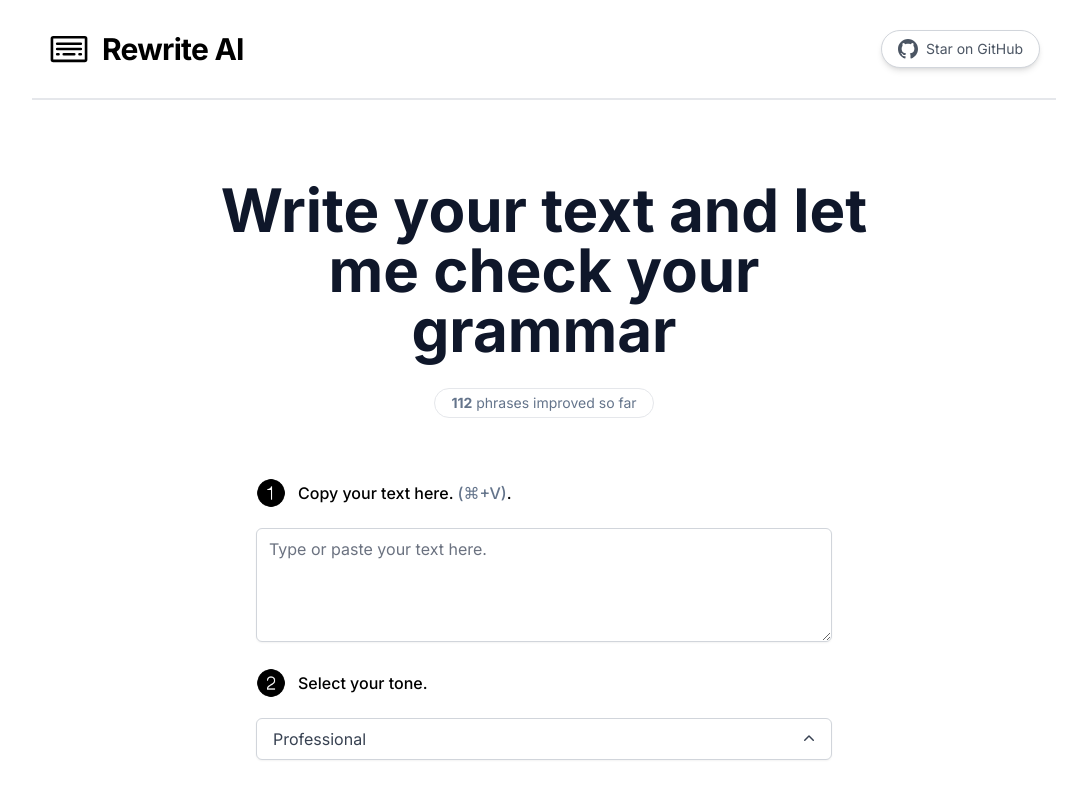
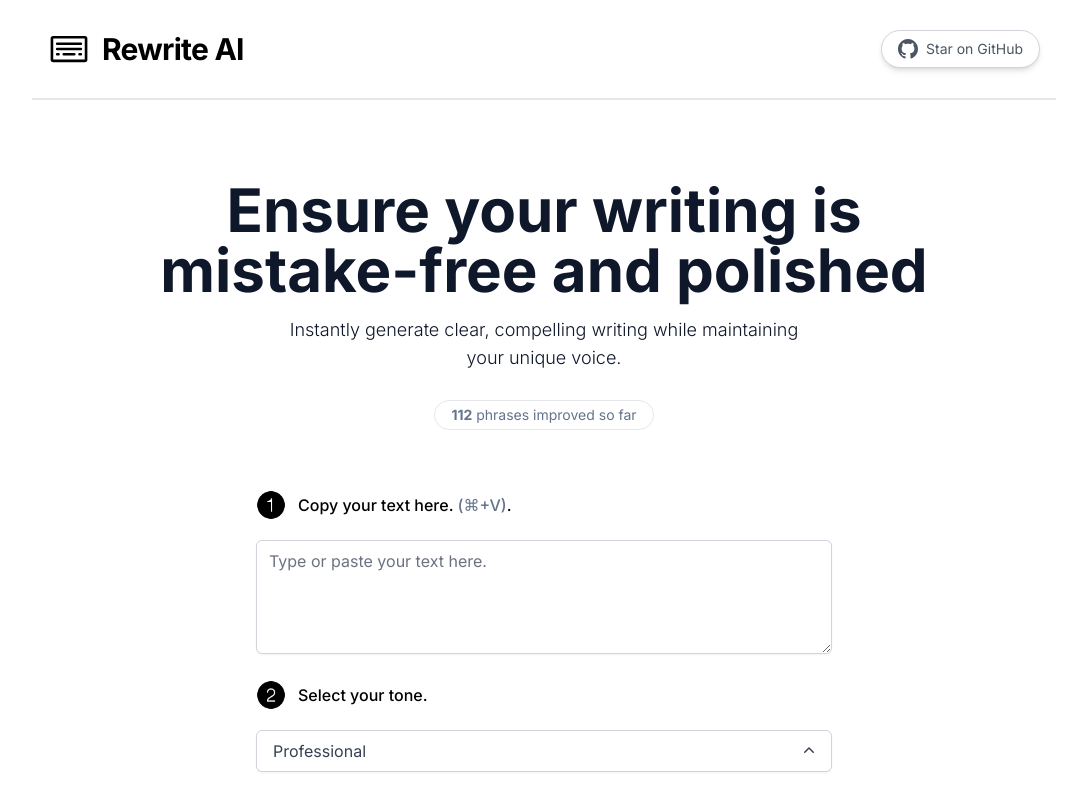
Before and after one commit to kpedrok/rewrite-pal, a Next.js app: page / in a window 1280 px wide. Shown: the top 800 px of the page, without its empty margins (96-1183 px from the left). Built offline with nearby package versions, Linux system fonts and the light colour scheme.

Commit message:
chore: update headline

```diff
--- a/app/page.tsx
+++ b/app/page.tsx
@@ -19,9 +19,12 @@ export default function Home() {
     <div className='flex max-w-5xl mx-auto flex-col items-center justify-center py-2 min-h-screen '>
       <Header />
       <main className='flex flex-1 w-full flex-col items-center justify-center text-center px-4 mt-12 sm:mt-20 animate-in fade-in duration-1000'>
-        <h1 className='sm:text-6xl text-4xl max-w-[708px] font-bold text-slate-900 hover:scale-105 transition duration-300 ease-in-out'>
-          Write your text and let me check your grammar
+        <h1 className='sm:text-6xl text-4xl max-w-3xl font-bold text-slate-900 hover:scale-105 transition duration-300 ease-in-out mb-4'>
+          Ensure your writing is mistake-free and polished
         </h1>
+        <h3 className='sm:text-lg text-md max-w-lg font-light text-slate-900 hover:scale-105 transition duration-300 ease-in-out'>
+          Instantly generate clear, compelling writing while maintaining your unique voice.
+        </h3>
         <p className='border rounded-2xl py-1 px-4 text-slate-500 text-sm mb-5 hover:scale-105 transition duration-300 ease-in-out  mt-7 '>
           <b>112</b> phrases improved so far
         </p>
```
